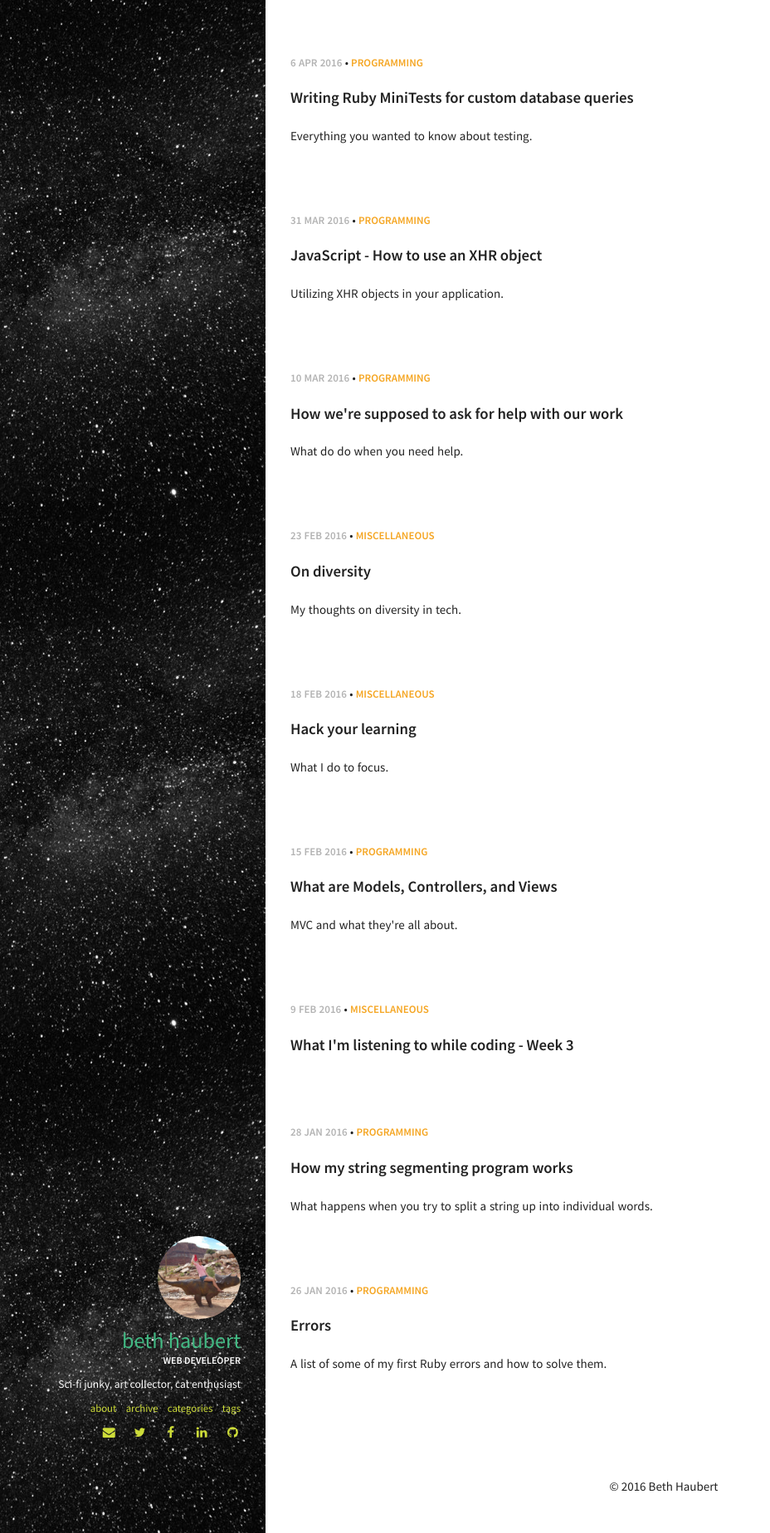
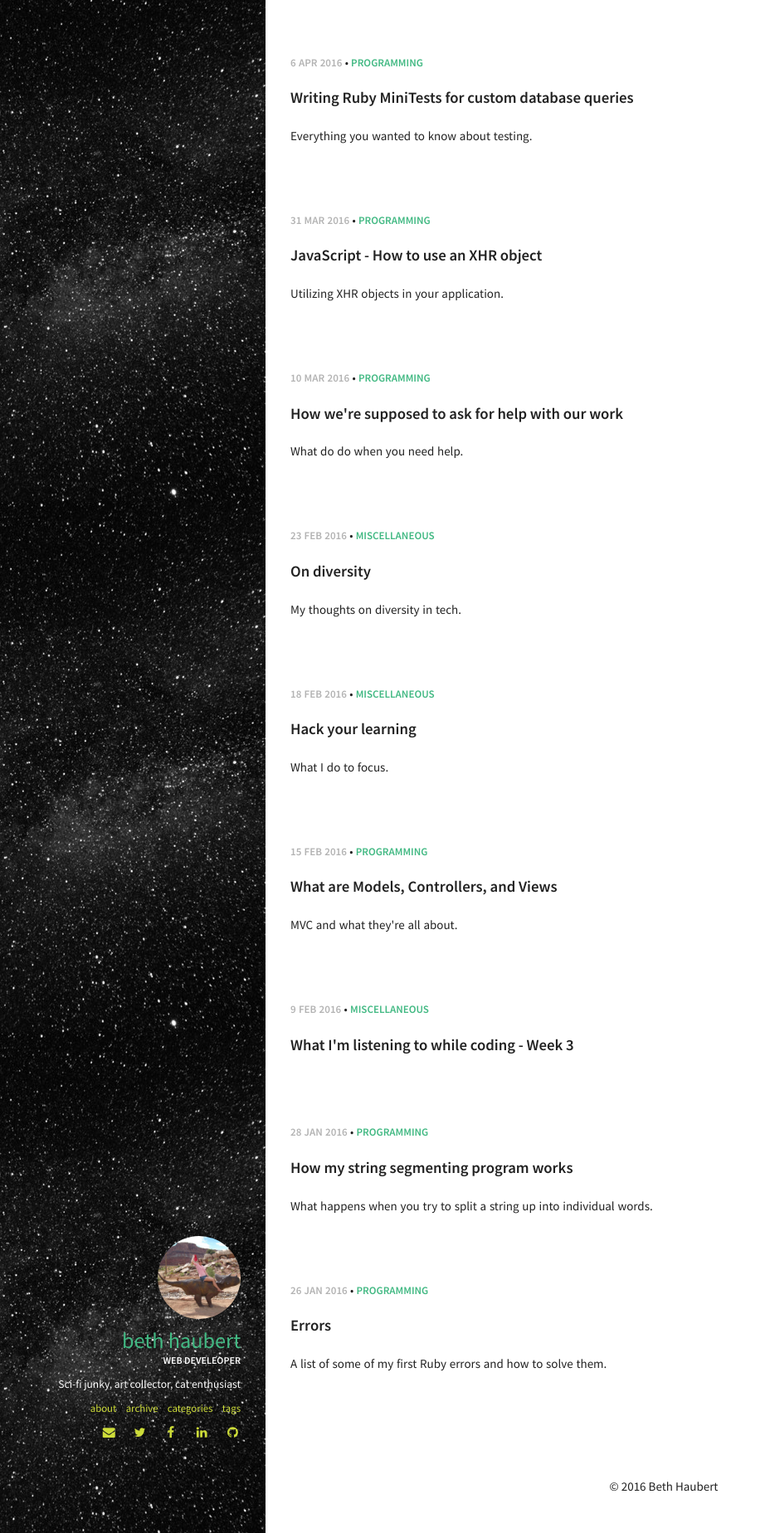
Before and after one commit to sumeetjain/your-github-username.github.io, a Jekyll site: the page built from index.html, in a window 1280 px wide. Shown: the whole page at 83% size, without its empty margins (0-928 px from the left). Built offline with Jekyll 4.4.1, drawn with Linux system fonts in a browser that asks for light colours; Markdown is read by kramdown in place of the engine named in the settings.

Commit message:
changed color

```diff
--- a/_sass/pages/_post.scss
+++ b/_sass/pages/_post.scss
@@ -70,7 +70,7 @@ section.post {
 	}
   .post-cat {
 		text-transform: uppercase;
-		color: $warning;
+		color: $primary;
 	}
   .read-time {
     color: $primary;
```
